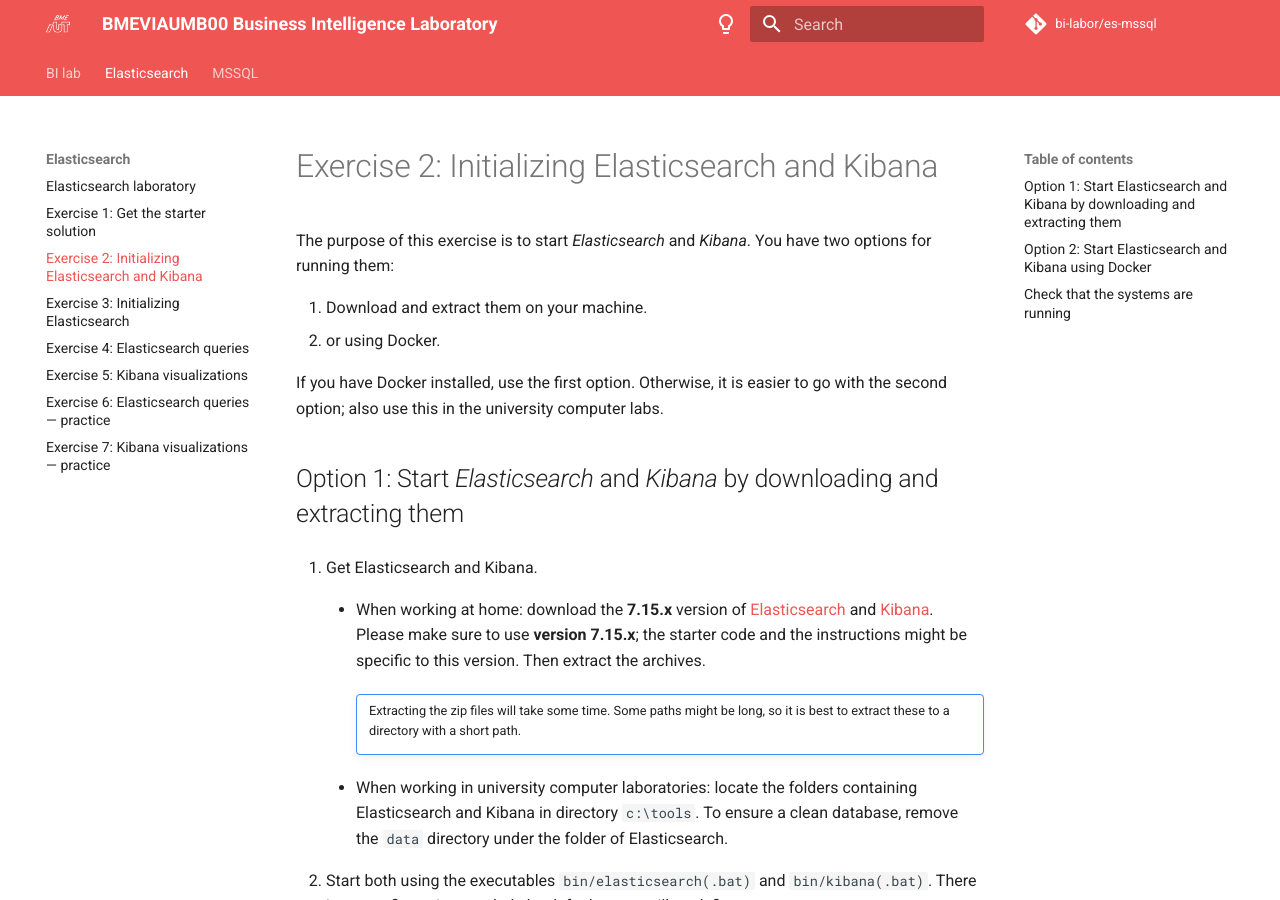
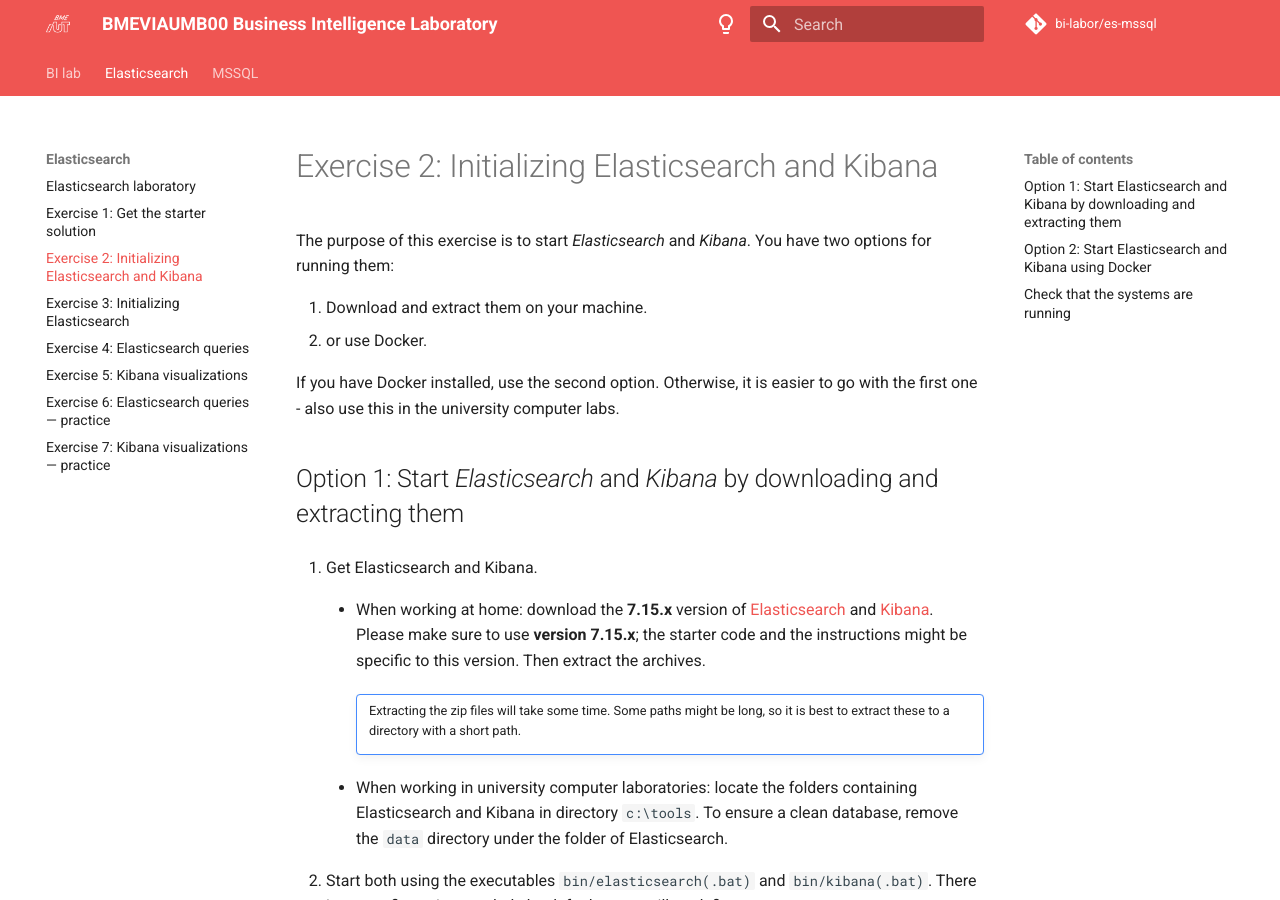
Before and after one commit to bi-labor/es-mssql, an MkDocs documentation site: the page built from docs/elasticsearch/exercise2.md, in a window 1280 px wide and 900 px high. Built offline with MkDocs 1.6.1 and Material for MkDocs 9.7.7, drawn with Linux system fonts in a browser that asks for light colours; comment, search, counter and statistics services are not loaded.

Commit message:
Elasticsearch text grammar fix

```diff
--- a/docs/elasticsearch/exercise2.md
+++ b/docs/elasticsearch/exercise2.md
@@ -3,9 +3,9 @@
 The purpose of this exercise is to start _Elasticsearch_ and _Kibana_. You have two options for running them:
 
 1. Download and extract them on your machine.
-1. or using Docker.
+1. or use Docker.
 
-If you have Docker installed, use the first option. Otherwise, it is easier to go with the second option; also use this in the university computer labs.
+If you have Docker installed, use the second option. Otherwise, it is easier to go with the first one - also use this in the university computer labs.
 
 ## Option 1: Start _Elasticsearch_ and _Kibana_ by downloading and extracting them
 
```
